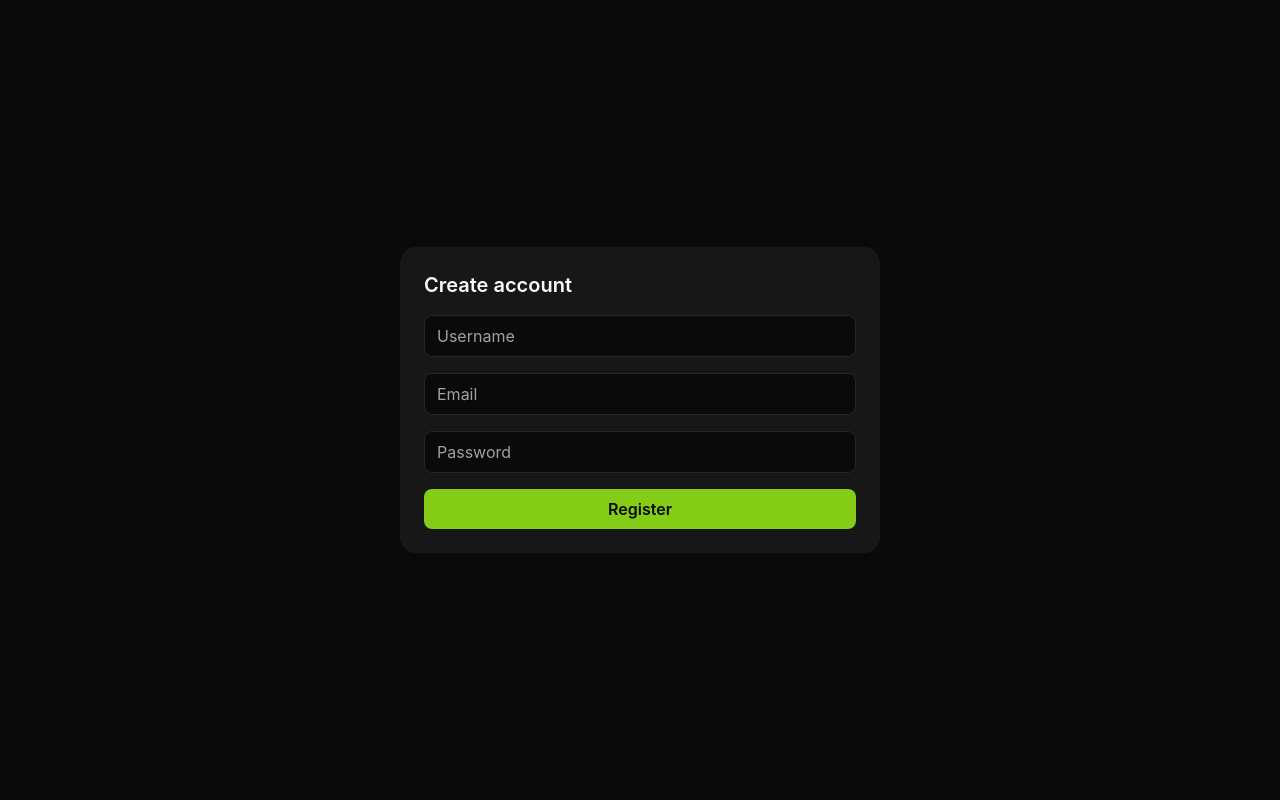
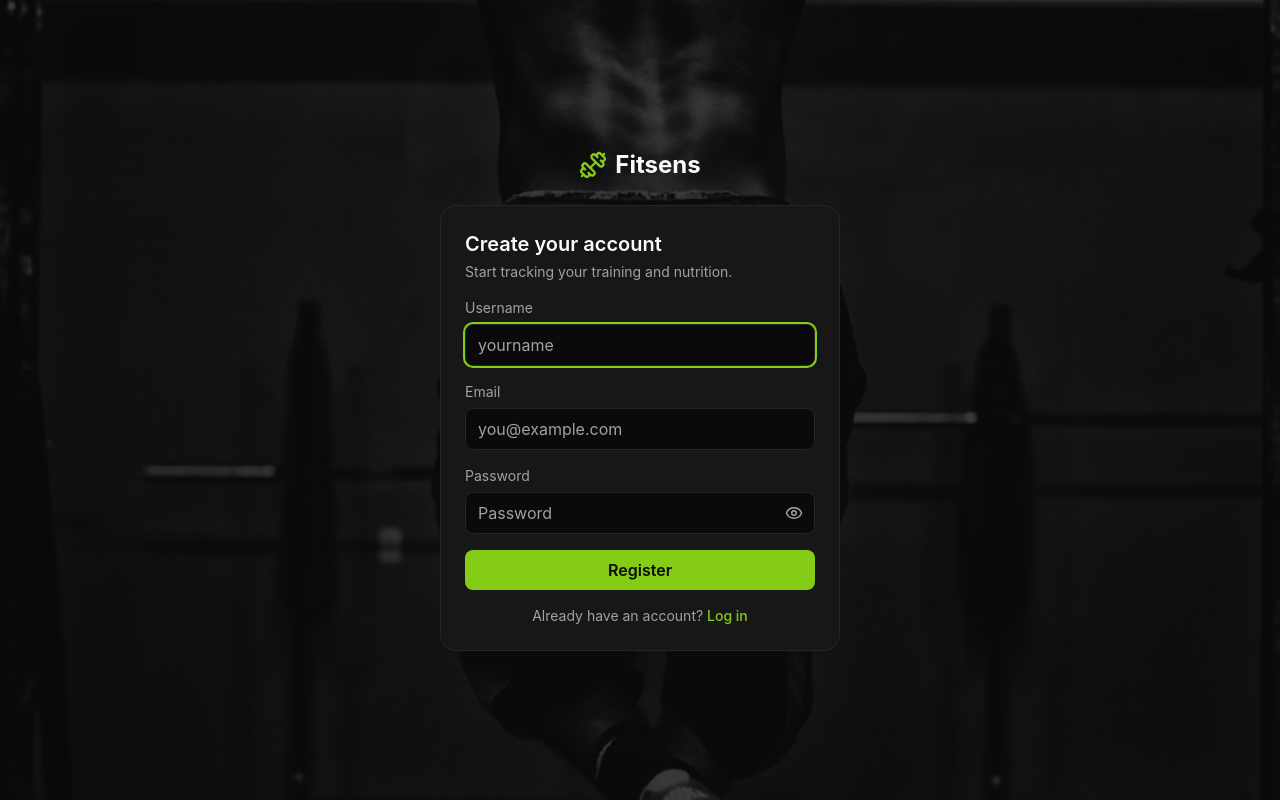
Before and after one commit to Haseeb-lateef/fitsens, a React (Vite) app in the folder frontend/: page /register in a window 1280 px wide. Built offline with nearby package versions, Linux system fonts and the light colour scheme; no server answers.

Commit message:
polished login and register ui

```diff
--- a/frontend/src/pages/Login.tsx
+++ b/frontend/src/pages/Login.tsx
@@ -1,11 +1,13 @@
 import { useState } from "react";
-import { useNavigate } from "react-router-dom";
+import { Link, useNavigate } from "react-router-dom";
+import { Dumbbell, Eye, EyeOff } from "lucide-react";
 import { login as loginRequest } from "../api/auth";
 import { useAuth } from "../context/AuthContext";
 
 function Login() {
   const [email, setEmail] = useState("");
   const [password, setPassword] = useState("");
+  const [showPassword, setShowPassword] = useState(false);
   const [error, setError] = useState<string | null>(null);
   const [isSubmitting, setIsSubmitting] = useState(false);
 
@@ -29,26 +31,84 @@ function Login() {
   }
 
   return (
-    <div className="min-h-screen flex items-center justify-center px-4">
+    <div className="min-h-screen relative flex flex-col items-center justify-center px-4 gap-6 overflow-hidden bg-neutral-950">
+      <svg className="absolute inset-0 w-full h-full" aria-hidden="true">
+        <defs>
+          <pattern
+            id="dumbbell-pattern"
+            width="80"
+            height="80"
+            patternUnits="userSpaceOnUse"
+            patternTransform="rotate(-20)"
+          >
+            <g stroke="#84cc16" strokeWidth="2.5" strokeLinecap="round" fill="none" opacity="0.1">
+              <line x1="30" y1="40" x2="50" y2="40" />
+              <line x1="26" y1="32" x2="26" y2="48" />
+              <line x1="20" y1="35" x2="20" y2="45" />
+              <line x1="54" y1="32" x2="54" y2="48" />
+              <line x1="60" y1="35" x2="60" y2="45" />
+            </g>
+          </pattern>
+        </defs>
+        <rect width="100%" height="100%" fill="url(#dumbbell-pattern)" />
+      </svg>
+
+      <div className="relative z-10 flex items-center gap-2 text-brand-500">
+        <Dumbbell size={28} />
+        <span className="text-2xl font-bold text-neutral-50">Fitsens</span>
+      </div>
+
       <form
         onSubmit={handleSubmit}
-        className="w-full max-w-[480px] bg-neutral-900 rounded-2xl p-6 flex flex-col gap-4"
+        className="relative z-10 w-full max-w-[400px] bg-neutral-900 border border-neutral-800 rounded-2xl p-6 flex flex-col gap-4"
       >
-        <h1 className="text-xl font-semibold text-neutral-50">Log in</h1>
+        <div className="flex flex-col gap-1">
+          <h1 className="text-xl font-semibold text-neutral-50">Welcome back</h1>
+          <p className="text-neutral-400 text-sm">Log in to continue your progress.</p>
+        </div>
 
+        <div className="flex flex-col gap-1.5">
+          <label htmlFor="email" className="text-neutral-400 text-sm">
+            Email
+          </label>
           <input
+            id="email"
+            type="email"
+            autoComplete="email"
+            required
+            autoFocus
             value={email}
             onChange={(e) => setEmail(e.target.value)}
-          placeholder="Email"
+            placeholder="you@example.com"
             className="bg-neutral-950 border border-neutral-800 rounded-lg px-3 py-2 text-neutral-50 placeholder-neutral-400 focus:outline-none focus:ring-2 focus:ring-brand-500"
           />
+        </div>
+
+        <div className="flex flex-col gap-1.5">
+          <label htmlFor="password" className="text-neutral-400 text-sm">
+            Password
+          </label>
+          <div className="relative">
             <input
-          type="password"
+              id="password"
+              type={showPassword ? "text" : "password"}
+              autoComplete="current-password"
+              required
               value={password}
               onChange={(e) => setPassword(e.target.value)}
               placeholder="Password"
-          className="bg-neutral-950 border border-neutral-800 rounded-lg px-3 py-2 text-neutral-50 placeholder-neutral-400 focus:outline-none focus:ring-2 focus:ring-brand-500"
+              className="w-full bg-neutral-950 border border-neutral-800 rounded-lg px-3 py-2 pr-10 text-neutral-50 placeholder-neutral-400 focus:outline-none focus:ring-2 focus:ring-brand-500"
             />
+            <button
+              type="button"
+              onClick={() => setShowPassword((v) => !v)}
+              aria-label={showPassword ? "Hide password" : "Show password"}
+              className="absolute right-3 top-1/2 -translate-y-1/2 text-neutral-400 hover:text-neutral-50"
+            >
+              {showPassword ? <EyeOff size={18} /> : <Eye size={18} />}
+            </button>
+          </div>
+        </div>
 
         {error && <p className="text-red-400 text-sm">{error}</p>}
 
@@ -59,6 +119,13 @@ function Login() {
         >
           {isSubmitting ? "Logging in..." : "Login"}
         </button>
+
+        <p className="text-neutral-400 text-sm text-center">
+          Don't have an account?{" "}
+          <Link to="/register" className="text-brand-500 font-medium hover:underline">
+            Sign up
+          </Link>
+        </p>
       </form>
     </div>
   );
--- a/frontend/src/pages/Register.tsx
+++ b/frontend/src/pages/Register.tsx
@@ -1,5 +1,6 @@
 import { useState } from "react";
-import { useNavigate } from "react-router-dom";
+import { Link, useNavigate } from "react-router-dom";
+import { Dumbbell, Eye, EyeOff } from "lucide-react";
 import { register } from "../api/auth";
 import { useAuth } from "../context/AuthContext";
 
@@ -7,6 +8,7 @@ function Register() {
   const [username, setUsername] = useState("");
   const [email, setEmail] = useState("");
   const [password, setPassword] = useState("");
+  const [showPassword, setShowPassword] = useState(false);
   const [error, setError] = useState<string | null>(null);
   const [isSubmitting, setIsSubmitting] = useState(false);
 
@@ -30,32 +32,84 @@ function Register() {
   }
 
   return (
-    <div className="min-h-screen flex items-center justify-center px-4">
+    <div className="min-h-screen relative flex flex-col items-center justify-center px-4 gap-6 overflow-hidden">
+      <div
+        className="absolute inset-0 bg-cover bg-center"
+        style={{ backgroundImage: "url('/register.png')" }}
+      />
+      <div className="absolute inset-0 bg-neutral-950/80" />
+
+      <div className="relative z-10 flex items-center gap-2 text-brand-500">
+        <Dumbbell size={28} />
+        <span className="text-2xl font-bold text-neutral-50">Fitsens</span>
+      </div>
+
       <form
         onSubmit={handleSubmit}
-        className="w-full max-w-[480px] bg-neutral-900 rounded-2xl p-6 flex flex-col gap-4"
+        className="relative z-10 w-full max-w-[400px] bg-neutral-900 border border-neutral-800 rounded-2xl p-6 flex flex-col gap-4"
       >
-        <h1 className="text-xl font-semibold text-neutral-50">Create account</h1>
+        <div className="flex flex-col gap-1">
+          <h1 className="text-xl font-semibold text-neutral-50">Create your account</h1>
+          <p className="text-neutral-400 text-sm">Start tracking your training and nutrition.</p>
+        </div>
 
+        <div className="flex flex-col gap-1.5">
+          <label htmlFor="username" className="text-neutral-400 text-sm">
+            Username
+          </label>
           <input
+            id="username"
+            autoComplete="username"
+            required
+            autoFocus
             value={username}
             onChange={(e) => setUsername(e.target.value)}
-          placeholder="Username"
+            placeholder="yourname"
             className="bg-neutral-950 border border-neutral-800 rounded-lg px-3 py-2 text-neutral-50 placeholder-neutral-400 focus:outline-none focus:ring-2 focus:ring-brand-500"
           />
+        </div>
+
+        <div className="flex flex-col gap-1.5">
+          <label htmlFor="email" className="text-neutral-400 text-sm">
+            Email
+          </label>
           <input
+            id="email"
+            type="email"
+            autoComplete="email"
+            required
             value={email}
             onChange={(e) => setEmail(e.target.value)}
-          placeholder="Email"
+            placeholder="you@example.com"
             className="bg-neutral-950 border border-neutral-800 rounded-lg px-3 py-2 text-neutral-50 placeholder-neutral-400 focus:outline-none focus:ring-2 focus:ring-brand-500"
           />
+        </div>
+
+        <div className="flex flex-col gap-1.5">
+          <label htmlFor="password" className="text-neutral-400 text-sm">
+            Password
+          </label>
+          <div className="relative">
             <input
-          type="password"
+              id="password"
+              type={showPassword ? "text" : "password"}
+              autoComplete="new-password"
+              required
               value={password}
               onChange={(e) => setPassword(e.target.value)}
               placeholder="Password"
-          className="bg-neutral-950 border border-neutral-800 rounded-lg px-3 py-2 text-neutral-50 placeholder-neutral-400 focus:outline-none focus:ring-2 focus:ring-brand-500"
+              className="w-full bg-neutral-950 border border-neutral-800 rounded-lg px-3 py-2 pr-10 text-neutral-50 placeholder-neutral-400 focus:outline-none focus:ring-2 focus:ring-brand-500"
             />
+            <button
+              type="button"
+              onClick={() => setShowPassword((v) => !v)}
+              aria-label={showPassword ? "Hide password" : "Show password"}
+              className="absolute right-3 top-1/2 -translate-y-1/2 text-neutral-400 hover:text-neutral-50"
+            >
+              {showPassword ? <EyeOff size={18} /> : <Eye size={18} />}
+            </button>
+          </div>
+        </div>
 
         {error && <p className="text-red-400 text-sm">{error}</p>}
 
@@ -66,6 +120,13 @@ function Register() {
         >
           {isSubmitting ? "Creating account..." : "Register"}
         </button>
+
+        <p className="text-neutral-400 text-sm text-center">
+          Already have an account?{" "}
+          <Link to="/login" className="text-brand-500 font-medium hover:underline">
+            Log in
+          </Link>
+        </p>
       </form>
     </div>
   );
```
Also changed, not shown: frontend/public/register.png (added). Lines whose indentation alone changed are shown as unchanged.
